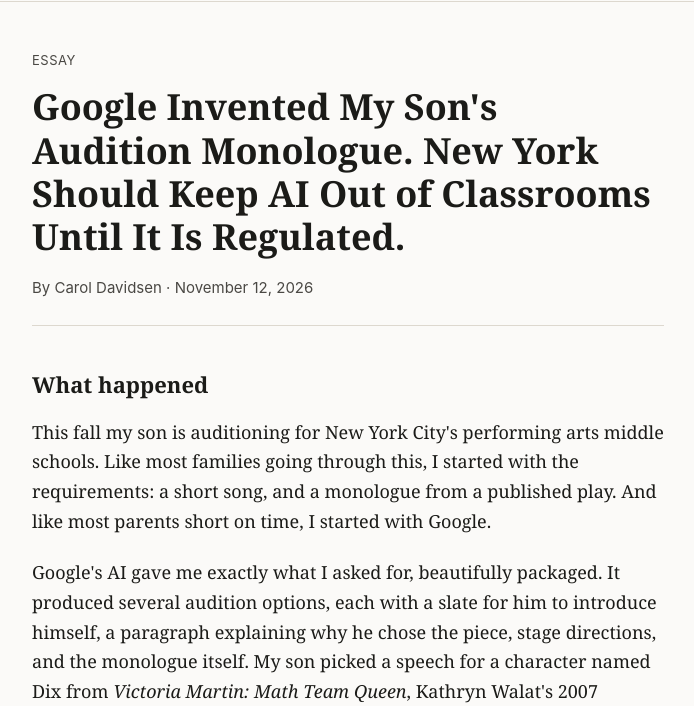
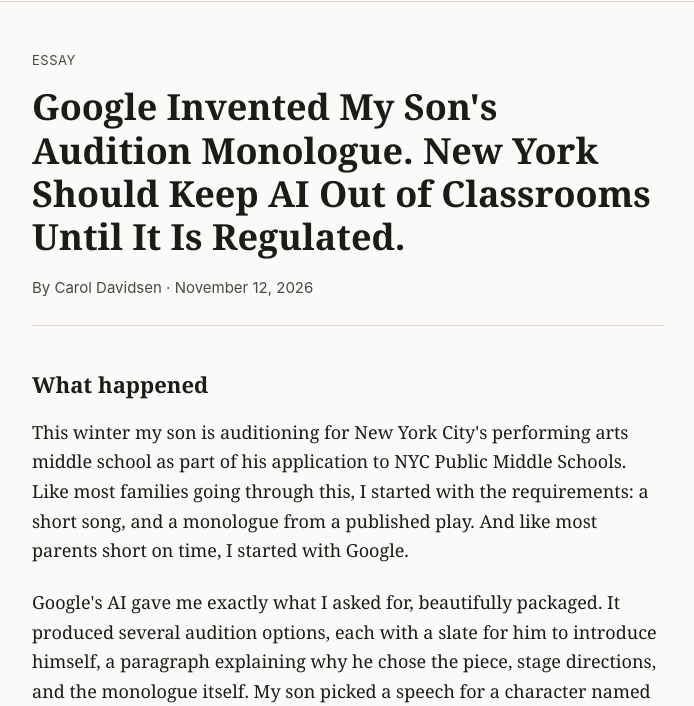
Before and after one commit to cdavidsen/CarolDavidsen-site, a plain HTML site: page essays/google-audition-monologue.html in a window 1280 px wide. Shown: the part 84-790 px from the top of the page, without its empty margins (292-986 px from the left). Drawn offline with Linux system fonts and the light colour scheme.

Commit message:
Update google-audition-monologue.html

```diff
--- a/essays/google-audition-monologue.html
+++ b/essays/google-audition-monologue.html
@@ -23,7 +23,7 @@
       <p class="byline">By Carol Davidsen · November 12, 2026</p>
 
       <h2 class="section">What happened</h2>
-      <p>This fall my son is auditioning for New York City's performing arts middle schools. Like most families going through this, I started with the requirements: a short song, and a monologue from a published play. And like most parents short on time, I started with Google.</p>
+      <p>This winter my son is auditioning for New York City's performing arts middle school as part of his application to NYC Public Middle Schools. Like most families going through this, I started with the requirements: a short song, and a monologue from a published play. And like most parents short on time, I started with Google.</p>
 
       <p>Google's AI gave me exactly what I asked for, beautifully packaged. It produced several audition options, each with a slate for him to introduce himself, a paragraph explaining why he chose the piece, stage directions, and the monologue itself. My son picked a speech for a character named Dix from <em>Victoria Martin: Math Team Queen</em>, Kathryn Walat's 2007 comedy about a popular tenth-grader who ends up on her school's all-boys math team. In the speech, Dix explains that math isn't quiet, that a calculus proof has a bassline and a tempo. For a kid who loves math and music, it was perfect. He started memorizing it.</p>
 
```
